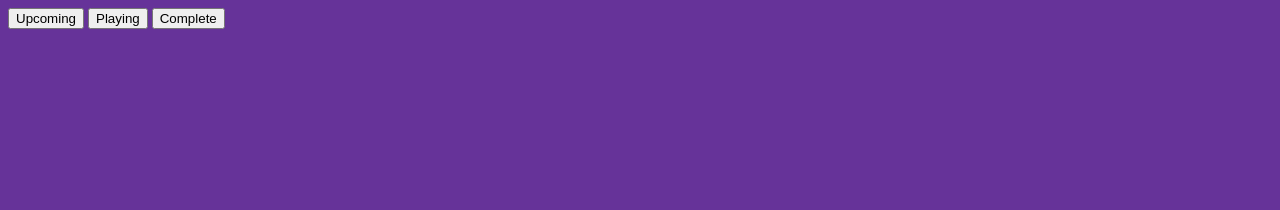
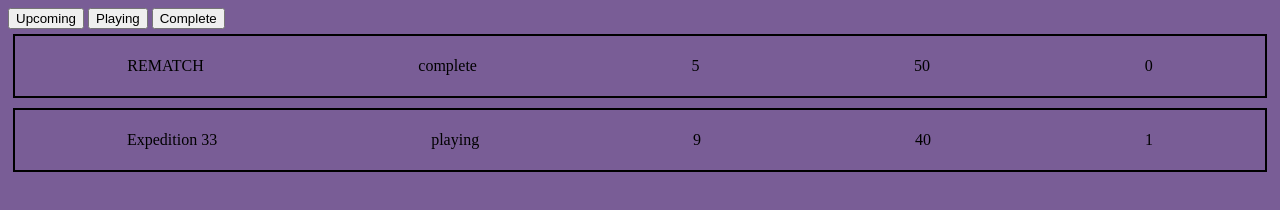
Before and after one commit to zothedev/game-tracker-mini, a website built with webpack: page src/template.html in a window 1280 px wide. Built offline with nearby package versions, Linux system fonts and the light colour scheme.

Commit message:
Create display to view items in globalList

```diff
--- a/src/index.js
+++ b/src/index.js
@@ -1,21 +1,13 @@
+const log = console.log;
 // src/index.js
 import "./style.css";
-import Item from "./modules/item.js";
-import { createItemList } from "./modules/itemList.js";
+import displayItems from "./modules/displayController";
 
-// test items
-const rematch = new Item("REMATCH", "complete", 5, 50);
-const expedition33 = new Item("Expedition 33", "playing", 9, 40);
+displayItems.displayItems();
 
-// create our item list
-let list = createItemList();
 
-list.addItem(rematch);
-list.addItem(expedition33);
-list.printAll();
 
-list.removeItemByIndex(1);
-list.printAll();
+
 
 
 // console.log(rematch.info());
--- /dev/null
+++ b/src/modules/displayController.js
@@ -0,0 +1,29 @@
+import { globalList } from "./itemList.js";
+
+console.log(globalList.getList());
+
+const section = document.querySelector('section');
+
+function displayItems() {
+    // for each item in our list
+    for (let item of globalList.getList()) {
+        createItemDisplay(item);
+    }
+}
+
+function createItemDisplay(item) {
+    let itemContainer = document.createElement('div');
+    itemContainer.classList.add('itemContainer');
+    section.appendChild(itemContainer);
+
+    for (let property in item) {
+        // console.log(property);
+        let propertyContainer = document.createElement('p');
+        propertyContainer.textContent = item[property];
+        itemContainer.appendChild(propertyContainer);
+    }
+}
+
+export default {
+    displayItems
+};
--- a/src/modules/itemList.js
+++ b/src/modules/itemList.js
@@ -1,4 +1,6 @@
-export function createItemList() {
+import Item from "./item.js";
+
+function createItemList() {
 
     let list = [];
     let itemCount = 0;
@@ -22,6 +24,18 @@ export function createItemList() {
         },
         removeItemByIndex(index) {
             list.splice(index, 1);
-        }
+        },
+        getList() {
+            return list;
+        },
     }
 }
+
+// test items
+const rematch = new Item("REMATCH", "complete", 5, 50);
+const expedition33 = new Item("Expedition 33", "playing", 9, 40);
+
+// create our global item list
+export let globalList = createItemList();
+globalList.addItem(rematch);
+globalList.addItem(expedition33);
--- a/src/style.css
+++ b/src/style.css
@@ -1,4 +1,20 @@
 /* style.css */
 body {
-  background-color: rebeccapurple;
+  background-color: rgb(121, 93, 150);
 }
+
+section {
+  display: flex;
+  flex-direction: column;
+  justify-content: space-between;
+}
+
+.itemContainer {
+  border: black solid 2px;
+  padding: 5px;
+  margin: 5px;
+
+  display: flex;
+  flex-direction: row;
+  justify-content: space-around;
+}
```
